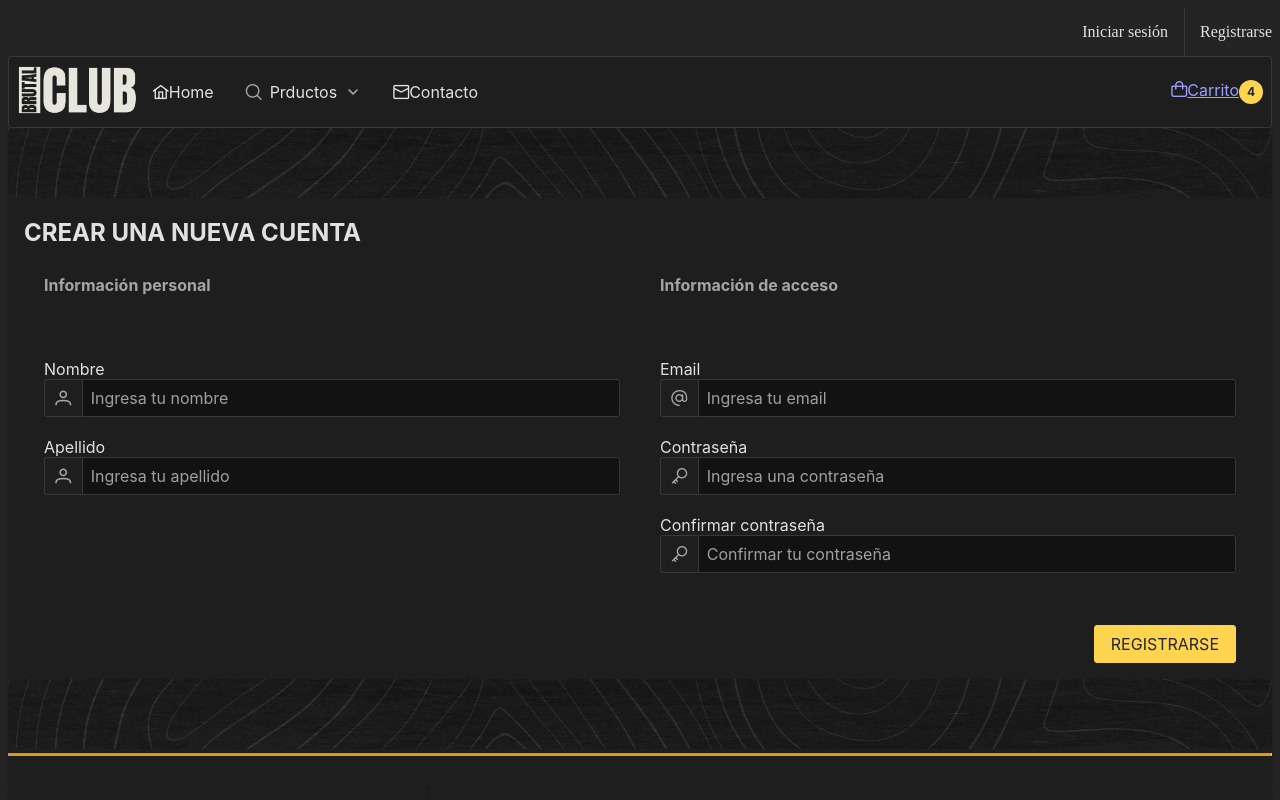
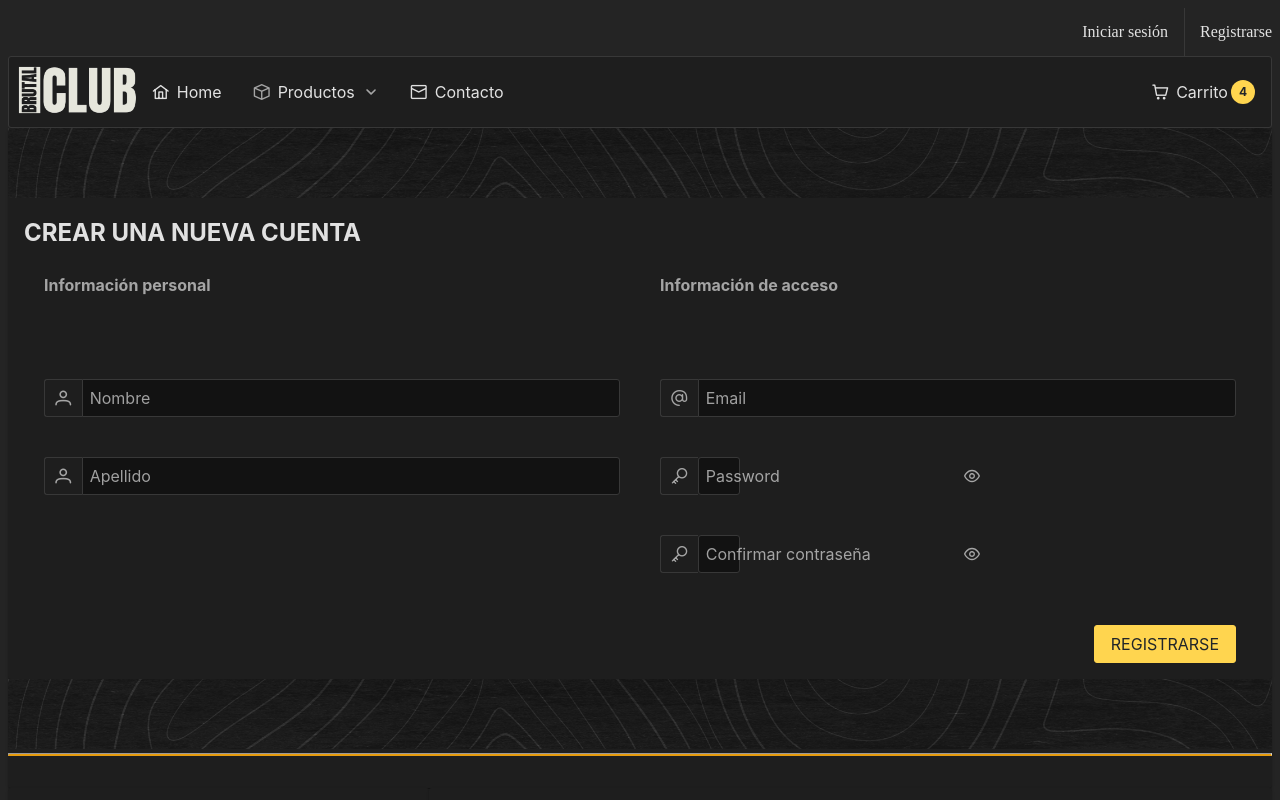
Before and after one commit to Theverimix/E-Commerce, a React (Vite) app in the folder E-commerce Frontend/: page /Register in a window 1280 px wide. Shown: the top 800 px of the page. Built offline with nearby package versions, Linux system fonts and the light colour scheme.

Commit message:
FRONT: Corrections in login and registration

```diff
--- a/E-commerce Frontend/src/components/header/Header.jsx
+++ b/E-commerce Frontend/src/components/header/Header.jsx
@@ -1,6 +1,7 @@
 import React from 'react';
 import { Card } from 'primereact/card';
 import { Menubar } from 'primereact/menubar';
+import { MegaMenu } from 'primereact/megamenu';
 import { Divider } from 'primereact/divider';
 import { Badge } from 'primereact/badge';
 import brutalLogo from '../../assets/icons/Brutal_black_bottomless.png';
@@ -13,7 +14,7 @@ import './header.css';
 export default function Header() {
     const itemRenderer = (item) => (
         <Link to={item.href} className="flex align-items-center p-menuitem-link">
-            <span className={item.icon} />
+            <span className={item.icon} style={{marginRight:'0.5rem'}}/>
             <span className="mx-2">{item.label}</span>
             {item.badge && <Badge className="ml-auto" value={item.badge} />}
         </Link>
@@ -23,92 +24,38 @@ export default function Header() {
         {
             label: 'Home',
             icon: 'pi pi-home',
-            href:'/',
+            href: '/',
             template: itemRenderer
 
         },
         {
-            label: 'Prductos',
-            icon: 'pi pi-search',
+            label: 'Productos',
+            icon: 'pi pi-box',
             items: [
+                [
                     {
-                    label: 'Equipos',
-                    icon: 'pi pi-bolt',
-                    items: [
+                        label: 'Computer',
+                        items: [{ label: 'Monitor' }, { label: 'Mouse' }, { label: 'Notebook' }, { label: 'Keyboard' }, { label: 'Printer' }, { label: 'Storage' }]
+                    }
+                ],
+                [
                     {
-                            label: 'Fuerza',
-                            icon: 'pi pi-palette',
-                            template: itemRenderer
-                        },
+                        label: 'Home Theather',
+                        items: [{ label: 'Projector' }, { label: 'Speakers' }, { label: 'TVs' }]
+                    }
+                ],
+                [
                     {
-                            label: 'Cardio',
-                            icon: 'pi pi-palette',
-                            template: itemRenderer
-                        },
+                        label: 'Gaming',
+                        items: [{ label: 'Accessories' }, { label: 'Console' }, { label: 'PC' }, { label: 'Video Games' }]
+                    }
+                ],
+                [
                     {
-                            label: 'Accesorios',
-                            icon: 'pi pi-palette',
-                            template: itemRenderer
+                        label: 'Appliances',
+                        items: [{ label: 'Coffee Machine' }, { label: 'Fridge' }, { label: 'Oven' }, { label: 'Vaccum Cleaner' }, { label: 'Washing Machine' }]
                     }
                 ]
-                },
-                {
-                    separator: true
-                },
-                {
-                    label: 'Blocks',
-                    icon: 'pi pi-server',
-                    items: [
-                        {
-                            label: 'Apollo',
-                            icon: 'pi pi-palette',
-                            template: itemRenderer
-                        },
-                        {
-                            label: 'Ultima',
-                            icon: 'pi pi-palette',
-                            template: itemRenderer
-                        }
-                    ]
-                },
-                {
-                    separator: true
-                },
-                {
-                    label: 'UI Kit',
-                    icon: 'pi pi-pencil',
-                    items: [
-                        {
-                            label: 'Apollo',
-                            icon: 'pi pi-palette',
-                            template: itemRenderer
-                        },
-                        {
-                            label: 'Ultima',
-                            icon: 'pi pi-palette',
-                            template: itemRenderer
-                        }
-                    ]
-                },
-                {
-                    separator: true
-                },
-                {
-                    label: 'Templates',
-                    icon: 'pi pi-palette',
-                    items: [
-                        {
-                            label: 'Apollo',
-                            icon: 'pi pi-palette',
-                            template: itemRenderer
-                        },
-                        {
-                            label: 'Ultima',
-                            icon: 'pi pi-palette',
-                            template: itemRenderer
-                        }
-                    ]
-                }
             ]
         },
         {
@@ -120,22 +67,22 @@ export default function Header() {
 
 
 
-    const start = <Link to='/'><img alt="logo" src={brutalLogo} height="50"  style={{maxWidth:'100%', width:'100%'}}/></Link>;
+    const start = <Link to='/' ><img alt="logo" src={brutalLogo} height="50" style={{ maxWidth: '100%', width: '100%' }} /></Link>;
 
 
     const endItemRenderer = (item) => (
-        <Link >
-            <span className={item.icon} />
-            <span className="mx-2">{item.label}</span>
+        <Link to={item.href} className="p-menuitem-link icon-item" >
+            <span className={item.icon} style={{marginRight:'0.5rem'}}/>
+            <span className="mx-2" style={{marginRight:'0.2rem'}}>{item.label}</span>
             {item.badge && <Badge className="ml-auto" value={item.badge} />}
         </Link>
     );
 
     const cartItem = {
         label: 'Carrito',
-        icon: 'pi pi-shopping-bag',
-        badge: 4
-
+        icon: 'pi pi-shopping-cart',
+        badge: 4,
+        href: ''
     };
 
     const loginItem = {
@@ -146,23 +93,23 @@ export default function Header() {
         label: 'Sing in',
     };
 
-    const end = (
+    const end = [
         <>
             {endItemRenderer(cartItem)}
         </>
 
-    );
+    ];
 
     return (
         <div className="card">
 
-            <div style={{display:'flex', justifyContent:'flex-end', alignItems: 'center'}}>
+            <div style={{ display: 'flex', justifyContent: 'flex-end', alignItems: 'center' }}>
                 <Link to='/loginRegister' className='login-item'>Iniciar sesión</Link>
-            <Divider layout="vertical"/>
+                <Divider layout="vertical" />
                 <Link to='/Register' className='signin-item'>Registrarse</Link>
             </div>
 
-            <Menubar model={items} start={start} end={end}/>
+            <MegaMenu model={items} start={start} end={end} />
         </div>
     )
 }
--- a/E-commerce Frontend/src/components/header/header.css
+++ b/E-commerce Frontend/src/components/header/header.css
@@ -21,3 +21,17 @@
   color: rgba(255, 255, 255, 255);
 
 }
+
+.icon-item{
+  color: rgba(255, 255, 255, 0.87);
+  padding: 0.5rem;
+}
+
+.icon-item:hover{
+  background-color:rgba(255, 255, 255, 0.03);
+  border-radius: 3px;
+  padding: 0.5rem;
+  cursor: pointer;
+  color: rgba(255, 255, 255, 255);
+
+}
--- a/E-commerce Frontend/src/components/login/Login.jsx
+++ b/E-commerce Frontend/src/components/login/Login.jsx
@@ -4,6 +4,7 @@ import { Divider } from 'primereact/divider';
 import { Link } from 'react-router-dom';
 import { InputText } from 'primereact/inputtext';
 import { Button } from 'primereact/button';
+import { Password } from 'primereact/password';
 import headerImage from '../../assets/img/ec_texture_definitive.jpg';
 import axios from 'axios';
 import './login.css'
@@ -59,7 +60,7 @@ export default function LoginRegister() {
             </div>
 
             <div id="item-footer-login-1" style={{ display: 'flex', justifyContent: 'flex-end', marginRight: '20px' }}>
-                <Link to='/Register'><Button label="REGISTRARSE"/></Link>
+                <Link to='/Register'><Button label="REGISTRARSE" /></Link>
             </div>
         </div>
     );
@@ -85,21 +86,28 @@ export default function LoginRegister() {
             <Card title={titleLogin} subTitle={subTitleLogin} header={headerLogin} footer={footerLogin} >
                 <div className='login-grid'>
                     <div id='item-inputs-login-0' style={{ margin: '0px 130px 0 20px' }}>
-                        <label className="w-6rem">Username</label><br />
+                        <br />
                         <div className="p-inputgroup flex-1">
                             <span className="p-inputgroup-addon">
                                 <i className="pi pi-user"></i>
                             </span>
-                            <InputText placeholder="Username" value={username} onChange={(e) => setUsername(e.target.value)} />
+                            <span className="p-float-label">
+                            <InputText value={username} onChange={(e) => setUsername(e.target.value)} />
+                            <label htmlFor="username">Username</label>
+                            </span>
                         </div>
                         <br />
 
-                        <label className="w-6rem">Password</label><br />
+                        <br />
                         <div className="p-inputgroup flex-1">
                             <span className="p-inputgroup-addon">
                                 <i className="pi pi-key"></i>
                             </span>
-                            <InputText placeholder="Password" value={password} onChange={(e) => setPassword(e.target.value)} />
+                            {/* <InputText placeholder="Password" value={password} onChange={(e) => setPassword(e.target.value)} /> */}
+                            <span className="p-float-label">
+                                <Password value={password} onChange={(e) => setPassword(e.target.value)} feedback={false} tabIndex={1} toggleMask/>
+                                <label htmlFor="password">Password</label>
+                            </span>
                         </div>
                     </div>
 
--- a/E-commerce Frontend/src/components/register/Register.jsx
+++ b/E-commerce Frontend/src/components/register/Register.jsx
@@ -3,6 +3,7 @@ import { Card } from 'primereact/card';
 import { Divider } from 'primereact/divider';
 import { InputText } from 'primereact/inputtext';
 import { Button } from 'primereact/button';
+import { Password } from 'primereact/password';
 import headerImage from '../../assets/img/ec_texture_definitive.jpg';
 import './register.css'
 
@@ -20,8 +21,22 @@ export default function Register() {
     );
     const footerRegister = (
         <div style={{ display: 'flex', justifyContent: 'flex-end', marginRight: '20px' }}>
-            <Button label="REGISTRARSE"/>
+            <Button label="REGISTRARSE" />
         </div>
+    );
+
+    const headerPass = <div className="font-bold mb-3">Pick a password</div>;
+    const footerPass = (
+        <>
+            <Divider />
+            <p className="mt-2">Suggestions</p>
+            <ul className="pl-2 ml-2 mt-0 line-height-3">
+                <li>At least one lowercase</li>
+                <li>At least one uppercase</li>
+                <li>At least one numeric</li>
+                <li>Minimum 8 characters</li>
+            </ul>
+        </>
     );
 
     return (
@@ -29,50 +44,65 @@ export default function Register() {
             <Card title="CREAR UNA NUEVA CUENTA" subTitle={subTitle} header={headerRegister} footer={footerRegister} >
                 <div className='inputs-register-grid'>
                     <div id='item-inputs-register-0' style={{ margin: '20px' }}>
-                        <label className="w-6rem">Nombre</label><br />
+                        <br />
                         <div className="p-inputgroup flex-1">
                             <span className="p-inputgroup-addon">
                                 <i className="pi pi-user"></i>
                             </span>
-                            <InputText placeholder="Ingresa tu nombre" />
+                            <span className="p-float-label">
+                                <InputText />
+                                <label htmlFor="nombre">Nombre</label>
+                            </span>
                         </div>
                         <br />
 
-                        <label className="w-6rem">Apellido</label><br />
+                        <br />
                         <div className="p-inputgroup flex-1">
                             <span className="p-inputgroup-addon">
                                 <i className="pi pi-user"></i>
                             </span>
-                            <InputText placeholder="Ingresa tu apellido" />
+                            <span className="p-float-label">
+                                <InputText />
+                                <label htmlFor="apellido">Apellido</label>
+                            </span>
                         </div>
                     </div>
 
                     <div id='item-inputs-register-1' style={{ margin: '20px' }}>
 
-                        <label className="w-6rem">Email</label><br />
+                        <br />
                         <div className="p-inputgroup flex-1">
                             <span className="p-inputgroup-addon">
                                 <i className="pi pi-at"></i>
                             </span>
-                            <InputText placeholder="Ingresa tu email" />
+                            <span className="p-float-label">
+                                <InputText />
+                                <label htmlFor="email">Email</label>
+                            </span>
                         </div>
                         <br />
 
-                        <label className="w-6rem">Contraseña</label><br />
+                        <br />
                         <div className="p-inputgroup flex-1">
                             <span className="p-inputgroup-addon">
                                 <i className="pi pi-key"></i>
                             </span>
-                            <InputText placeholder="Ingresa una contraseña" />
+                            <span className="p-float-label">
+                                <Password header={headerPass} footer={footerPass} toggleMask />
+                                <label htmlFor="password">Password</label>
+                            </span>
                         </div>
 
                         <br />
-                        <label className="w-6rem">Confirmar contraseña</label><br />
+                        <br />
                         <div className="p-inputgroup flex-1">
                             <span className="p-inputgroup-addon">
                                 <i className="pi pi-key"></i>
                             </span>
-                            <InputText placeholder="Confirmar tu contraseña" />
+                            <span className="p-float-label">
+                                <Password onChange={(e) => setValue(e.target.value)} feedback={false} tabIndex={1} toggleMask />
+                                <label htmlFor="passwordConfirm">Confirmar contraseña</label>
+                            </span>
                         </div>
 
                     </div>
--- a/E-commerce Frontend/src/components/welcome/Welcome.jsx
+++ b/E-commerce Frontend/src/components/welcome/Welcome.jsx
@@ -1,8 +1,8 @@
 import React from 'react';
 import { Carousel } from 'primereact/carousel';
 import { Card } from 'primereact/card';
-import Banner from '../banner/Banner.jsx';
 import { Divider } from 'primereact/divider';
+import bannerImage from '../../assets/img/ec-banner-definitive.gif';
 
 //Provisional code to see results. ENABLED TO DELETE IN THE FUTURE
 import imgProducts1 from '../../assets/img/products/bcaa-12000.png'
@@ -80,7 +80,8 @@ export default function Welcome() {
 
   return (
     <>
-      <Banner />
+      <img src={bannerImage} alt="Logo" onContextMenu={(e) => cm.current.show(e)} style={{ width: '100%' }} />
+
       <hr style={{ borderBottom: '2px solid #e69b0c', margin: '0' }} />
 
       <Card title="Suplementos" className="md:w-25rem">
```
Also changed, not shown: E-commerce Frontend/src/components/banner/Banner.jsx (deleted, +0 -14 lines). Lines whose indentation alone changed are shown as unchanged.
